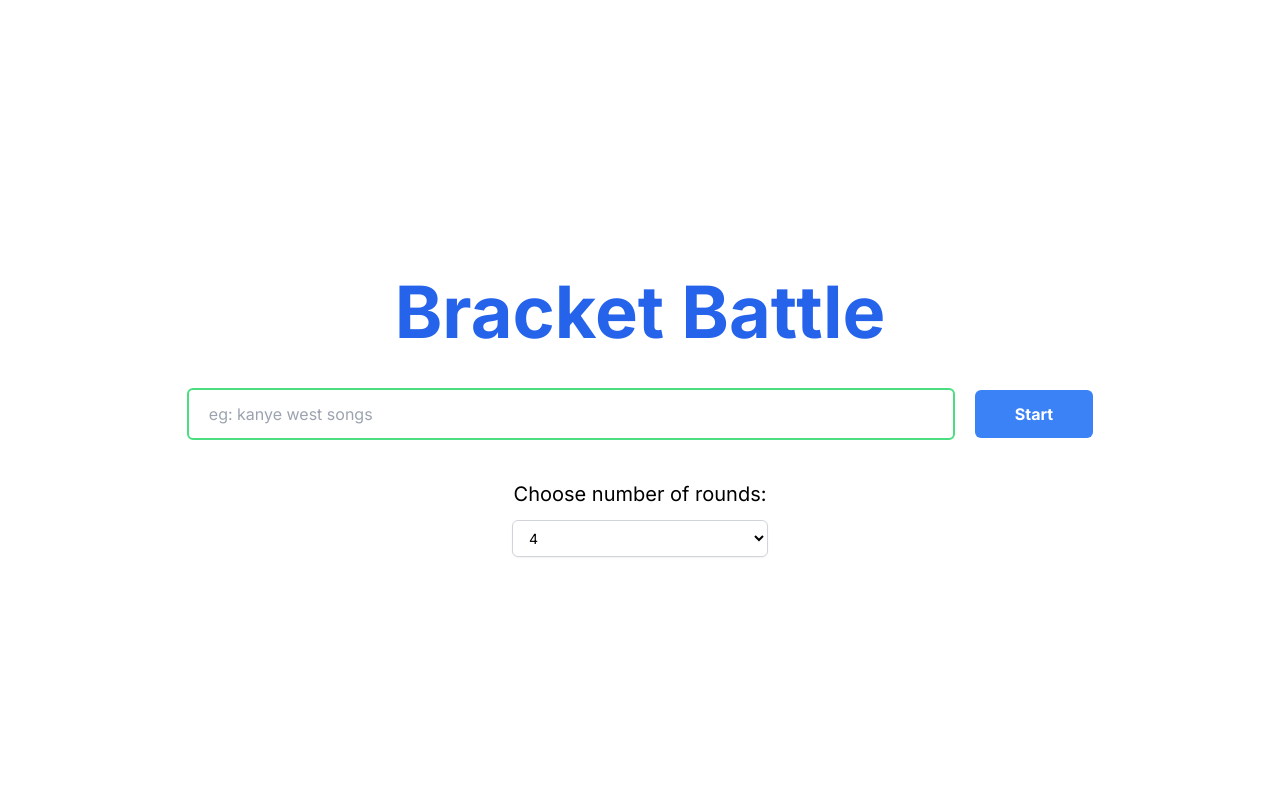
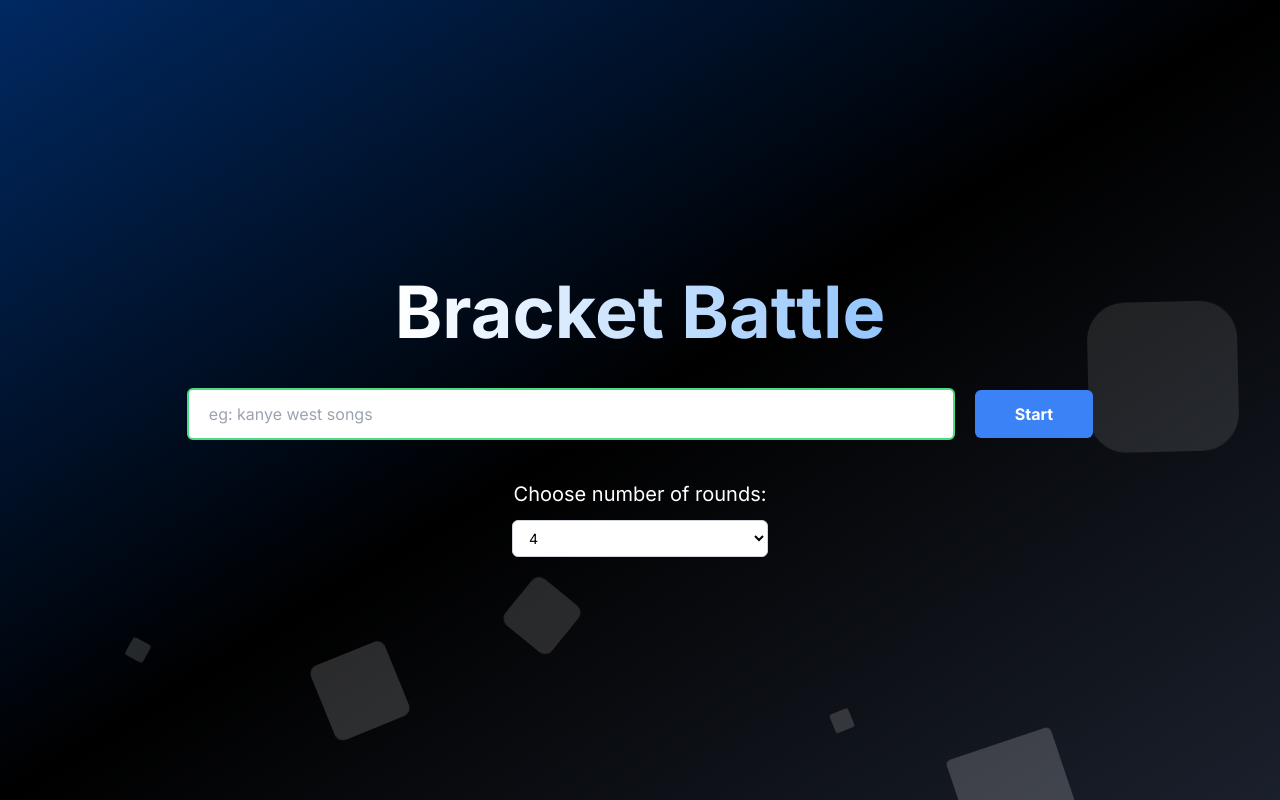
Before and after one commit to harshit0571/BracketBattle, a Next.js app: page / in a window 1280 px wide. Built offline with nearby package versions, Linux system fonts and the light colour scheme.

Commit message:
some uin improvments

```diff
--- a/app/brackets/page.js
+++ b/app/brackets/page.js
@@ -21,26 +21,29 @@ const BracketPage = () => {
   console.log(values, firstHalf, secondHalf);
 
   return (
-    <div className="w-full font-sans justify-center items-center flex flex-col">
-      <h1 className="text-6xl font-bold text-center text-blue-600 ">
-        {title} Bracket
-      </h1>
-      <p className="text-center text-3xl mt-1 text-gray-400">
-        bracket-battle.com
-      </p>
+    <div className="w-full pb-20 font-sans h-full gap-20 items-center flex flex-col bg-gradient-to-br from-neutral-800 via-black to-indigo-900 ">
+      <div>
+        <h1 className="md:text-6xl text-3xl p-2 font-bold text-center bg-gradient-to-r from-white to-blue-300 bg-clip-text text-transparent ">
+          {title} Bracket
+        </h1>
+        <p className="text-center md:text-3xl text-xl mt-1 text-gray-400">
+          bracket-battle.com
+        </p>
+      </div>
+
       {Game ? (
-        <div className="flex flex-col h-[700px] justify-center items-center w-full overflow-auto scroll-m-0 md:w-[98%] gap-5">
+        <div className="flex flex-col justify-start items-center w-full overflow-auto scroll-m-0 md:w-[98%] gap-5">
           <BracketGame data={values} title={title} />
         </div>
       ) : (
-        <div className="flex flex-col bg-black h-[700px] w-full overflow-auto scroll-m-0 md:w-[98%] gap-5">
+        <div className="flex flex-col  h-[700px] w-full overflow-auto scroll-m-0 md:w-[98%] gap-5">
           {array.map((node) => {
             return node;
           })}
         </div>
       )}
       <button
-        className="bg-blue-500 hover:bg-blue-700 text-white font-bold py-3 px-10 rounded-md mt-2"
+        className="bg-blue-500 hover:bg-blue-700 text-white font-bold py-3 px-10 rounded-md md:mt-2"
         onClick={() => {
           setGame(!Game);
         }}
--- a/app/globals.css
+++ b/app/globals.css
@@ -21,3 +21,161 @@ body,
   height: 100%;
   font-family: "Courier New", Courier, monospace;
 }
+
+@keyframes gradientAnimation {
+  0% {
+    background-position: 0% 50%;
+  }
+  50% {
+    background-position: 100% 50%;
+  }
+  100% {
+    background-position: 0% 50%;
+  }
+}
+
+.bg-gradient-animation {
+  background: linear-gradient(to right, #7da8e4, #000000, #1a202c);
+  background-size: 600% 600%;
+  animation: gradientAnimation 6s linear infinite;
+}
+
+@import url("https://fonts.googleapis.com/css?family=Exo:400,700");
+
+* {
+  margin: 0px;
+  padding: 0px;
+}
+
+body {
+  font-family: "Exo", sans-serif;
+}
+
+.context {
+  width: 100%;
+  position: absolute;
+  top: 50vh;
+}
+
+.context h1 {
+  text-align: center;
+  color: #fff;
+  font-size: 50px;
+}
+
+.area {
+  background: #4e54c8;
+  background: linear-gradient(to bottom right, #002962, #000000, #1a202c);
+  width: 100%;
+  height: 100vh;
+  z-index: 1;
+}
+
+.circles {
+  position: absolute;
+  top: 0;
+  left: 0;
+  width: 100%;
+  height: 100%;
+  overflow: hidden;
+}
+
+.circles li {
+  position: absolute;
+  display: block;
+  list-style: none;
+  width: 20px;
+  height: 20px;
+  background: rgba(255, 255, 255, 0.2);
+  animation: animate 25s linear infinite;
+  bottom: -150px;
+}
+
+.circles li:nth-child(1) {
+  left: 25%;
+  width: 80px;
+  height: 80px;
+  animation-delay: 0s;
+}
+
+.circles li:nth-child(2) {
+  left: 10%;
+  width: 20px;
+  height: 20px;
+  animation-delay: 2s;
+  animation-duration: 12s;
+}
+
+.circles li:nth-child(3) {
+  left: 70%;
+  width: 20px;
+  height: 20px;
+  animation-delay: 4s;
+}
+
+.circles li:nth-child(4) {
+  left: 40%;
+  width: 60px;
+  height: 60px;
+  animation-delay: 0s;
+  animation-duration: 18s;
+}
+
+.circles li:nth-child(5) {
+  left: 65%;
+  width: 20px;
+  height: 20px;
+  animation-delay: 0s;
+}
+
+.circles li:nth-child(6) {
+  left: 75%;
+  width: 110px;
+  height: 110px;
+  animation-delay: 3s;
+}
+
+.circles li:nth-child(7) {
+  left: 35%;
+  width: 150px;
+  height: 150px;
+  animation-delay: 7s;
+}
+
+.circles li:nth-child(8) {
+  left: 50%;
+  width: 25px;
+  height: 25px;
+  animation-delay: 15s;
+  animation-duration: 45s;
+}
+
+.circles li:nth-child(9) {
+  left: 20%;
+  width: 15px;
+  height: 15px;
+  animation-delay: 2s;
+  animation-duration: 35s;
+}
+
+.circles li:nth-child(10) {
+  left: 85%;
+  width: 150px;
+  height: 150px;
+  animation-delay: 0s;
+  animation-duration: 11s;
+}
+
+@keyframes animate {
+  0% {
+    transform: translateY(0) rotate(0deg);
+    opacity: 1;
+    border-radius: 0;
+  }
+
+  100% {
+    transform: translateY(-1000px) rotate(720deg);
+    opacity: 0;
+    border-radius: 50%;
+  }
+}
--- a/app/page.js
+++ b/app/page.js
@@ -23,11 +23,11 @@ export default function Home() {
   };
 
   return (
-    <main className="flex flex-col gap-10 justify-center items-center w-full h-full">
-      <h1 className="text-7xl font-bold text-center text-blue-600 mt-8">
+    <main className="flex area flex-col gap-10 justify-center items-center w-full h-full">
+      <h1 className="text-7xl z-20 font-bold text-center bg-gradient-to-r from-white to-blue-300 bg-clip-text text-transparent  mt-8">
         Bracket Battle
       </h1>
-      <div className="flex w-full flex-col md:flex-row justify-center items-center gap-5">
+      <div className=" z-20 flex w-full flex-col md:flex-row justify-center items-center gap-5">
         <input
           type="text"
           className="w-[80%] md:w-[60%] first-letter: px-5 py-3 rounded-md border-2 border-green-400"
@@ -41,8 +41,8 @@ export default function Home() {
           Start
         </button>
       </div>
-      <div className="flex justify-center gap-2 items-center flex-col">
-        <h2 className="text-xl">Choose number of rounds:</h2>
+      <div className="z-20 flex justify-center gap-2 items-center flex-col">
+        <h2 className="text-xl text-white">Choose number of rounds:</h2>
         <div class="w-64 mx-auto">
           <select
             id="dropdown"
@@ -57,6 +57,20 @@ export default function Home() {
           </select>
         </div>
       </div>
+
+      {/* //animation */}
+      <ul class="circles">
+        <li></li>
+        <li></li>
+        <li></li>
+        <li></li>
+        <li></li>
+        <li></li>
+        <li></li>
+        <li></li>
+        <li></li>
+        <li></li>
+      </ul>
     </main>
   );
 }
--- a/components/BracketValue.js
+++ b/components/BracketValue.js
@@ -1,7 +1,6 @@
-const BracketValue = ({ value }) => {
-  return (
-    <div className="rounded bg-green-400 my-2 p-2 w-[100px] ">{value}</div>
-  );
+const BracketValue = ({ value, bg }) => {
+  console.log(bg);
+  return <div className={"rounded my-2 p-2 w-[100px] " + bg}>{value}</div>;
 };
 
 export default BracketValue;
--- a/components/Game.js
+++ b/components/Game.js
@@ -22,8 +22,8 @@ export const BracketGame = ({ data, title }) => {
     }
   };
   return (
-    <div className="w-full flex flex-col gap-20">
-      <h1 className="text-center text-5xl">Round {Round}</h1>
+    <div className="w-full flex text-white flex-col gap-20">
+      <h1 className="text-center text-5xl text-white">Round {Round}</h1>
       {Number < val.length ? (
         <GameRound
           first={val[Number]}
@@ -31,6 +31,7 @@ export const BracketGame = ({ data, title }) => {
           setWinner={setWinner}
           setNumber={setNumber}
           Number={Number}
+          Round={Round}
         />
       ) : (
         NextRound()
--- a/components/GameRound.js
+++ b/components/GameRound.js
@@ -1,6 +1,14 @@
 import BracketValue from "./BracketValue";
 
-const GameRound = ({ first, second, setWinner, setNumber, Number }) => {
+const GameRound = ({ first, second, setWinner, setNumber, Number, Round }) => {
+  const bg = [
+    "bg-green-500",
+    "bg-red-500",
+    "bg-yellow-500",
+    "bg-blue-500",
+    "bg-orange-500",
+    "bg-purple-500",
+  ];
 
   return (
     <div className="w-full flex justify-center ">
@@ -12,7 +20,7 @@ const GameRound = ({ first, second, setWinner, setNumber, Number }) => {
             setNumber(Number + 2);
           }}
         >
-          <BracketValue value={first} />
+          <BracketValue value={first} bg={bg[Round]} />
         </div>
         <p>vs</p>
         <div
@@ -22,7 +30,7 @@ const GameRound = ({ first, second, setWinner, setNumber, Number }) => {
             setNumber(Number + 2);
           }}
         >
-          <BracketValue value={second} />
+          <BracketValue value={second} bg={bg[Round]} />
         </div>
       </div>
     </div>
```
Also changed, not shown: utils/MapBothSides.js (+21 -6 lines).
